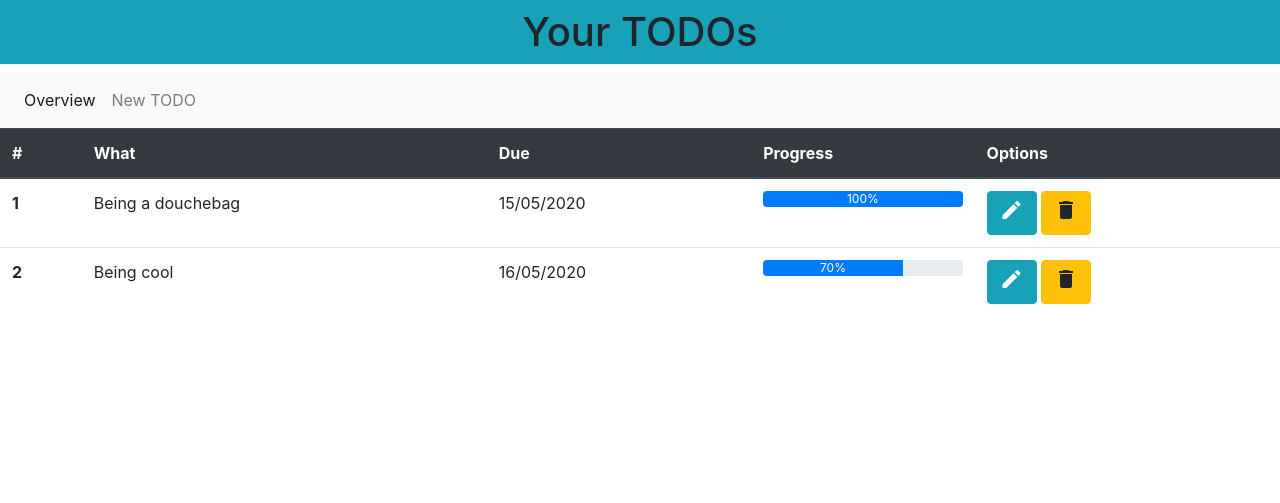
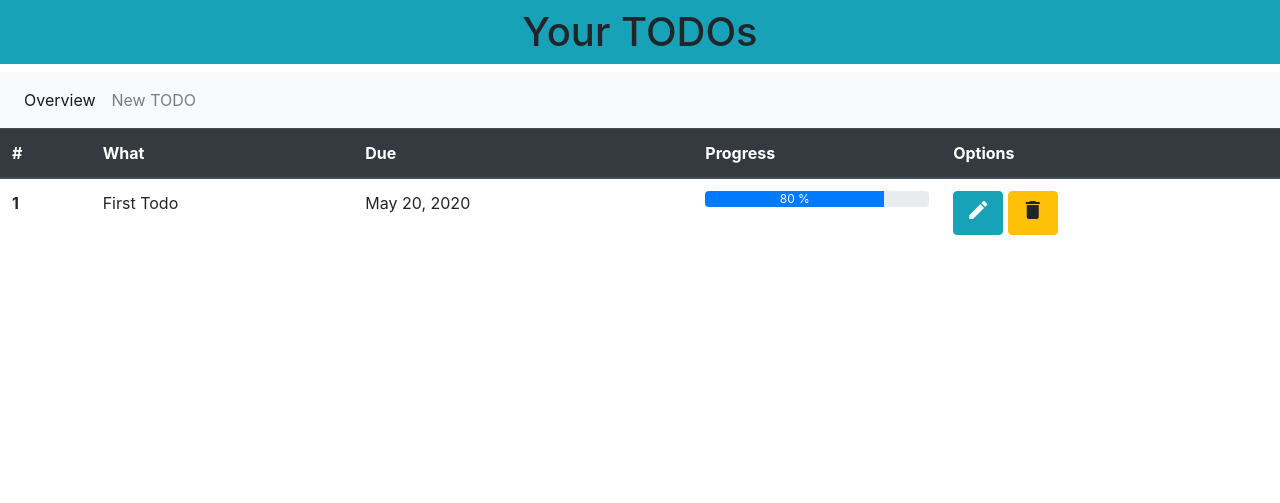
Before and after one commit to ElMagicoHD/SkSysPra, a Django app: page / in a window 1280 px wide. Shown: the top 503 px of the page. Run offline with Django 3.2, Linux system fonts and the light colour scheme; data comes from the database, SQL or seed files in the repository; some libraries are stand-ins or nearby versions.

Commit message:
updating...

```diff
--- a/HA02/Website/todo/models.py
+++ b/HA02/Website/todo/models.py
@@ -1,6 +1,6 @@
 from django.db import models
 
-class ToDo(models.Model):
-    content = models.CharField(max_length=160)
+class Todo(models.Model):
+    task = models.CharField(max_length=160)
     progress = models.IntegerField()
     due_date = models.DateField()
--- a/HA02/Website/todo/templates/todo/overview.html
+++ b/HA02/Website/todo/templates/todo/overview.html
@@ -39,17 +39,17 @@
                 <tr>
                     <th scope="row">{{ todo.id }}</th>
                     <td class="text-justify" id="t{{todo.id}}">{{ todo.task }}</td>
-                    <td>{{ todo.due }}</td>
+                    <td>{{ todo.due_date }}</td>
                     <td>
                         <div class="progress">
-                            <div class="progress-bar" role="progressbar" style="width: {{ todo.progress }};" aria-valuenow="100" aria-valuemin="0" aria-valuemax="100">{{ todo.progress }}</div>
+                            <div class="progress-bar" role="progressbar" style="width: {{ todo.progress }}%;" aria-valuenow="100" aria-valuemin="0" aria-valuemax="100">{{ todo.progress }} %</div>
                         </div>
                     </td>
                     <td class="buttons">
                         <button type="button" class="btn btn-info" data-toggle="tooltip" data-placement="top" title="Edit" onclick="location.href='{% url 'edit-todo' %}'">
                         <i class="material-icons">create</i>
                         </button>
-                        <button type="button" class="btn btn-warning" id="d1" data-toggle="tooltip" data-placement="top" title="Delete" onmouseover="strikethrough({{todo.id}})" onmouseout="restoring({{todo.id}})">
+                        <button type="button" class="btn btn-warning" id="d{{ todo.id }}" onclick=""  data-toggle="tooltip" data-placement="top" title="Delete" onmouseover="strikethrough({{todo.id}})" onmouseout="restoring({{todo.id}})">
                             <i class="material-icons">delete</i>
                         </button>
                     </td>
--- a/HA02/Website/todo/views.py
+++ b/HA02/Website/todo/views.py
@@ -1,27 +1,13 @@
 from django.shortcuts import render
-from .models import ToDo
+from .models import Todo
 
 
-todos = [
-    {   'id': 1,
-        'task': 'Being a douchebag',
-        'due': '15/05/2020',
-        'progress': '100%'
-
-    },
-    {   'id': 2,
-        'task': 'Being cool',
-        'due': '16/05/2020',
-        'progress': '70%'
-
-    },
-]
 
 def overview(request):
-    all_todos = ToDo.objects.all()
+    all_todos = Todo.objects.all()
 
     context = {
-        'todos': todos,
+        'todos': all_todos,
         'title': 'Overview',
     }
 
@@ -29,12 +15,12 @@ def overview(request):
 
 def newTodo(request):
     context = {
-        'title': 'New ToDo',
+        'title': 'New Todo',
     }
     return render(request, 'todo/new.html', context)
 
 def edit(request):
     context = {
-        'title': 'Edit'
+        'title': 'Edit',
     }
     return render(request, 'todo/edit.html', context)
```
Also changed, not shown: HA02/Website/db.sqlite3, HA02/Website/todo/migrations/0001_initial.py (added).
